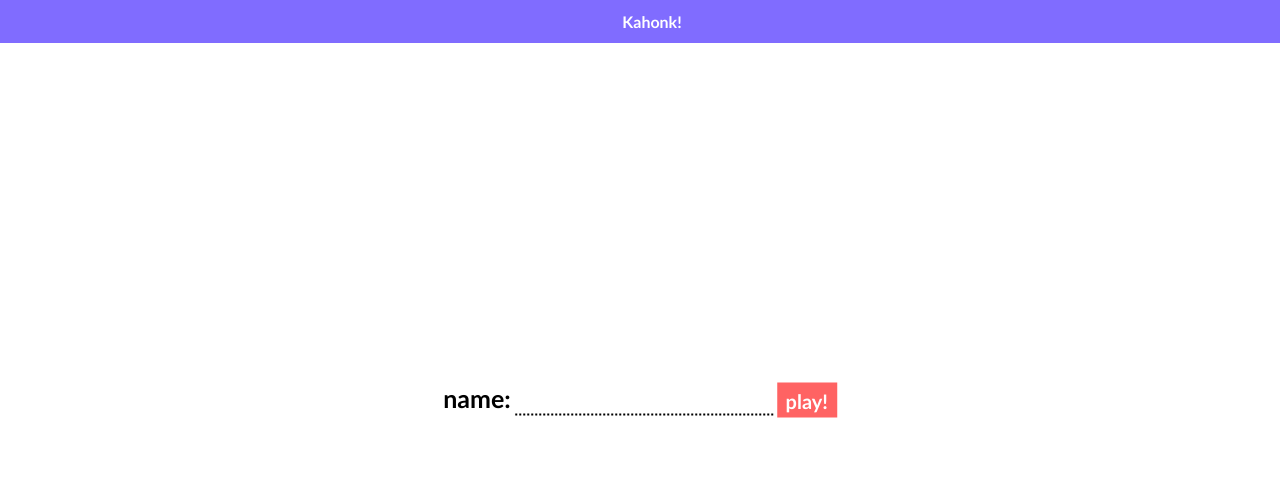
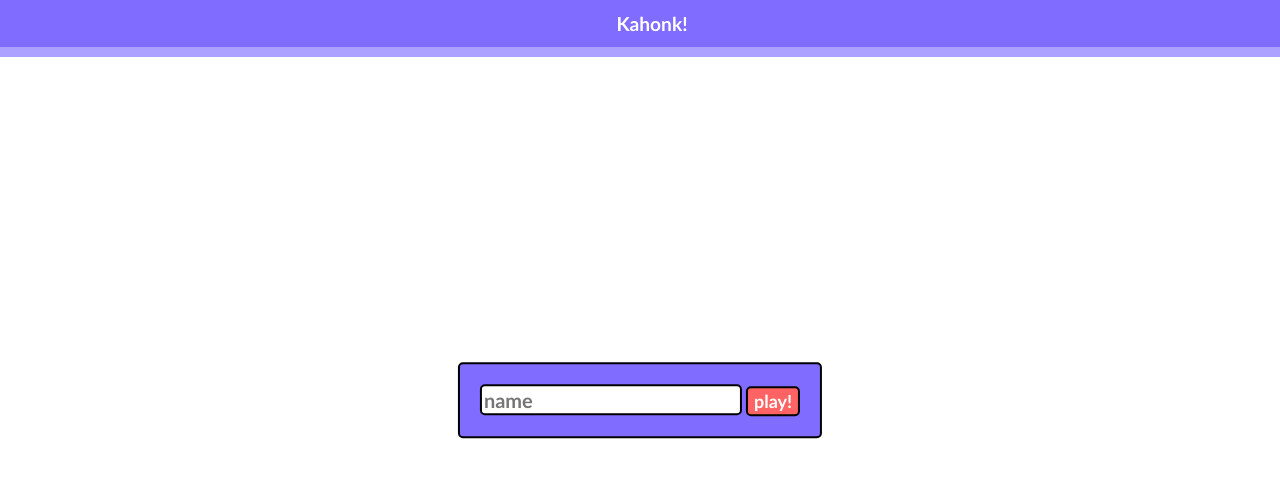
Before and after one commit to IanTheBean/kahonk, a website: page public/join/join.html in a window 1280 px wide. Shown: the top 478 px of the page. Drawn offline with Linux system fonts and the light colour scheme.

Commit message:
testing heroku

```diff
--- a/public/index/index.js
+++ b/public/index/index.js
@@ -4,7 +4,6 @@
 var pointsText = document.getElementById("points");
 var nameText = document.getElementById("name");
 var questionText = document.getElementById("question");
-var questionNumberText = document.getElementById("number");
 var timeSlider = document.getElementById("time_slider");
 var body = document.getElementById("body");
 var answerButtons = [];
@@ -36,7 +35,6 @@
     answerButtons[i].style.opacity = 100;
     answerButtons[i].disabled = false;
   }
-  questionNumberText.innerText = number + "/10";
   console.log(data);
   DisplayQuestion(json);
   UpdateLeaderBoard(leaderboard);
@@ -96,7 +94,7 @@
     streakText.style.color = "#000000";
     streak = 0;
   }
-  streakText.innerText = streak;
+  streakText.innerText = "🔥" + streak;
   nameText.innerText = playerName;
   pointsText.innerText = points;
 }
--- a/public/join/join.css
+++ b/public/join/join.css
@@ -9,6 +9,7 @@
   padding: 12px;
   display: flex;
   justify-content: space-between;
+  border-bottom: 10px solid #ada1ff;
 }
 
 #name-field-outer {
@@ -17,6 +18,10 @@
   left: 50%;
   -webkit-transform: translate(-50%, -50%);
   transform: translate(-50%, -50%);
+  border: 2px solid black;
+  border-radius: 5px;
+  padding: 20px;
+  background-color: #806cff;
 }
 
 #name-field-inner {
@@ -27,6 +32,7 @@
   color: #ffffff;
   font-family: "Trebuchet MS", sans-serif;
   font-weight: bold;
+  font-size: larger;
 }
 
 #points {
@@ -56,22 +62,22 @@
 }
 
 #name-input-field {
-  border: none;
-  border-bottom: 2px dotted black;
+  border-radius: 5px;
+  border: 2px solid black;
   font-family: "Trebuchet MS", sans-serif;
   font-weight: bold;
   height: 25px;
   font-size: 20px;
-  color: #6cd9f9;
+  color: black;
 }
 
 #name-submit {
   font-family: "Trebuchet MS", sans-serif;
+  border: 2px solid black;
   background-color: #ff6363;
+  border-radius: 5px;
   color: #ffffff;
-  height: 35px;
-  width: 60px;
-  border: none;
-  font-size: 20px;
+  height: 30px;
+  font-size: 18px;
   font-weight: bold;
 }
--- a/public/join/join.html
+++ b/public/join/join.html
@@ -15,8 +15,7 @@
       </div>
       <div id="name-field-outer">
         <form id="name-field-form" action="../index/index.html" method="get">
-          <span id="name-field-text">name:</span>
-          <input id="name-input-field" type="text" name="name"/>
+          <input id="name-input-field" autocomplete="off" placeholder="name" aaut type="text" name="name"/>
           <input type="submit" id="name-submit" value="play!">
         </div>
       </div>
```
Also changed, not shown: public/index/index.html (+1 -1 lines), 1 other file.
